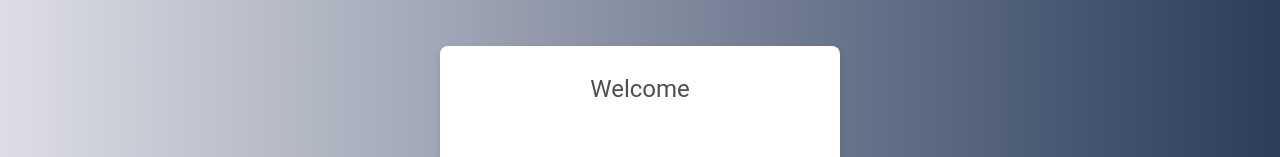
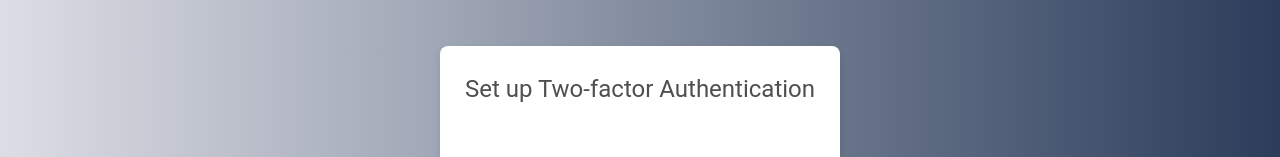
Before and after one commit to amujkic1/MarketingCampaignManagementSystem, a React (Vite) app in the folder client/: page /2fa in a window 1280 px wide. Shown: the part 201-358 px from the top of the page. Built offline with nearby package versions, Linux system fonts and the light colour scheme; no server answers.

Commit message:
small changes

```diff
--- a/client/src/components/Login/QRCode.jsx
+++ b/client/src/components/Login/QRCode.jsx
@@ -144,7 +144,7 @@ function QRCodeGenerator() {
 
   return (
     <div style={cardStyle}>
-      <p style={{ fontSize: '24px' }}>Welcome {username}</p>
+      <p style={{ fontSize: '24px' }}>Set up Two-factor Authentication {username}</p>
       <div style={{ marginTop: '50px' }}>
         {/* Prikazujemo QR kod */}
         <img src={qrValue} alt="QR Code" style={{ width: '256px', height: '256px' }} />
```
